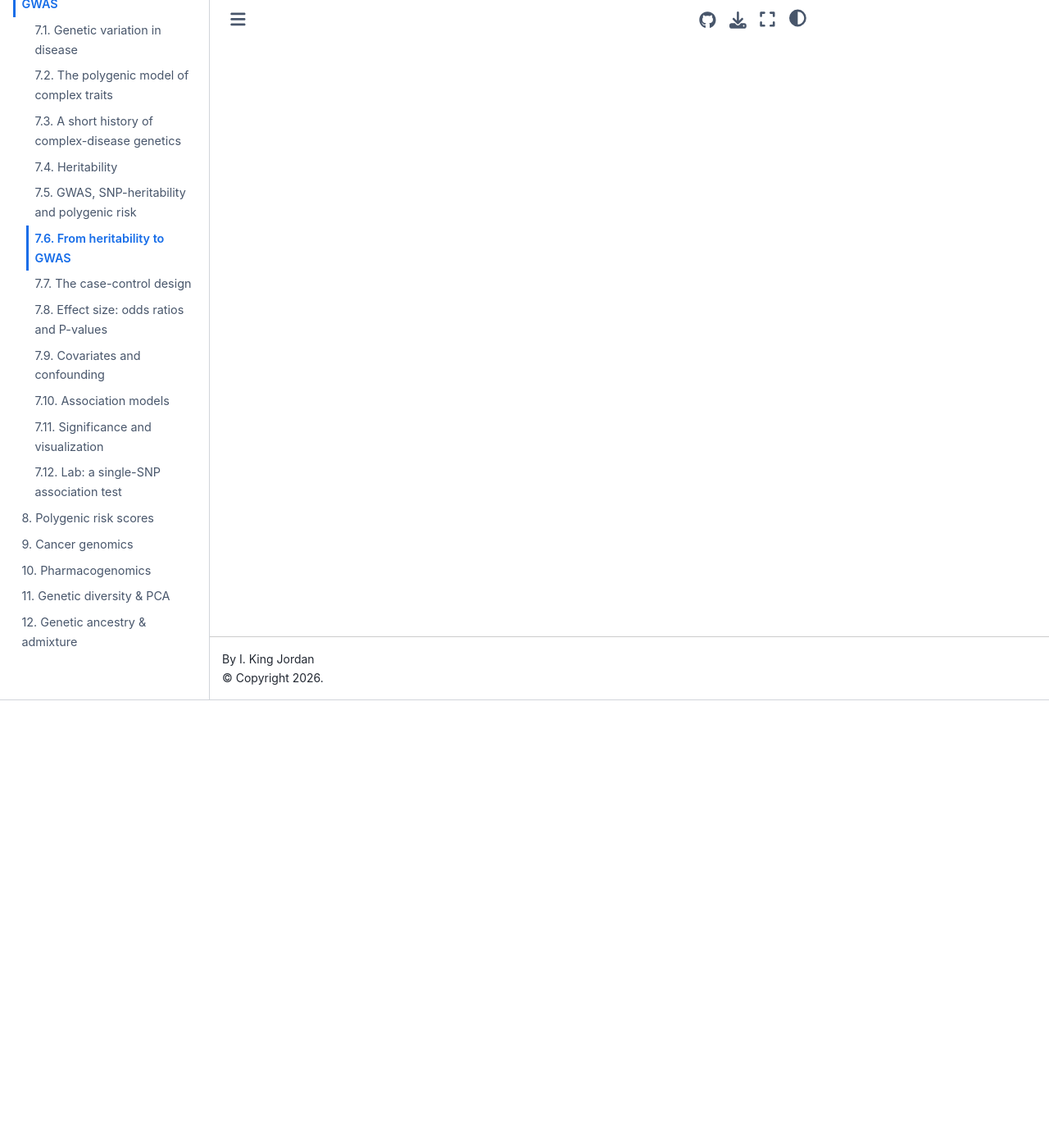
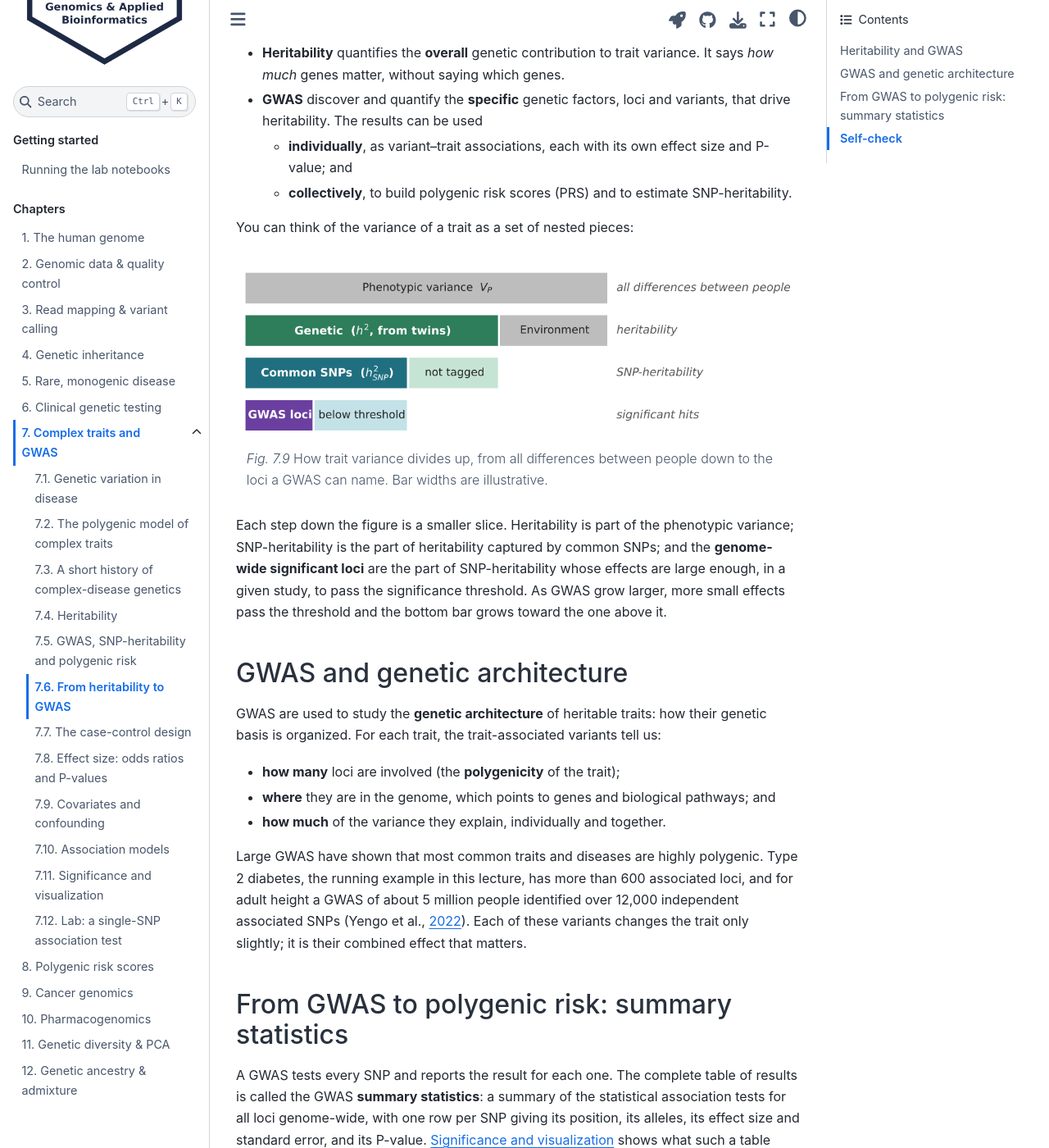
Before and after one commit to ikingjordan3/gab-book, a Jupyter Book: the page built from book/complex-traits-gwas/heritability-to-gwas.md, in a window 1280 px wide and 1400 px high, scrolled down 547 px. Shown: the whole window at 82% size. Built offline with Jupyter Book 1.0.4 settings and Sphinx 7.4.7 and the Sphinx Book theme 1.1.4, drawn with Linux system fonts in a browser that asks for light colours; some of the changed text lies outside the part shown.

Commit message:
7.6: write 'From heritability to GWAS' (#22)
Heritability vs GWAS, nested variance figure, genetic architecture, summary statistics as the
bridge to PRS; five-question self-check


Claude-Session: https://claude.ai/code/session_01U6DWbeVWiDfcG4AH2CHpBz

Co-authored-by: Claude <noreply@anthropic.com>

````diff
--- a/book/complex-traits-gwas/heritability-to-gwas.md
+++ b/book/complex-traits-gwas/heritability-to-gwas.md
@@ -1,11 +1,91 @@
+---
+jupytext:
+  text_representation:
+    extension: .md
+    format_name: myst
+kernelspec:
+  display_name: Python 3
+  language: python
+  name: python3
+---
+
 # From heritability to GWAS
 
 ```{admonition} Module at a glance
-**Lecture:** Genome-wide association studies &nbsp;·&nbsp; **Prerequisite:** Heritability
+**Lecture:** Genome-wide association studies &nbsp;·&nbsp; **Prerequisite:** {doc}`gwas-to-prs`
 
-**After this module you should be able to:** Connect heritability to GWAS loci and the bridge to polygenic risk.
+**After this module you should be able to:** connect heritability to the specific loci found by GWAS, describe what GWAS reveal about the genetic architecture of a trait, and explain what GWAS summary statistics are.
 ```
 
-```{note}
-This module is being written. The text, figures and self-check quiz will appear here.
+This module opens the second lecture of the chapter. The first lecture ended with the idea of a GWAS
+({doc}`gwas-to-prs`); the rest of the chapter works through how a GWAS is actually done, from study design
+to reading the results.
+
+## Heritability and GWAS
+
+Heritability and GWAS answer two different questions about the same genetic variation:
+
+- **Heritability** quantifies the **overall** genetic contribution to trait variance. It says *how much*
+  genes matter, without saying which genes.
+- **GWAS** discover and quantify the **specific** genetic factors, loci and variants, that drive heritability.
+  The results can be used
+  - **individually**, as variant–trait associations, each with its own effect size and P-value; and
+  - **collectively**, to build polygenic risk scores (PRS) and to estimate SNP-heritability.
+
+You can think of the variance of a trait as a set of nested pieces:
+
+```{figure} images/variance_explained.png
+:alt: Four nested bars. The top bar is all phenotypic variance. Below it, the variance splits into a genetic part (heritability, from twins) and an environmental part. Below the genetic part, common SNPs capture SNP-heritability, and the rest is not tagged by SNP arrays. Below that, only part of the SNP-heritability comes from genome-wide significant GWAS loci; the rest comes from SNPs whose effects are below the significance threshold.
+:width: 100%
+
+How trait variance divides up, from all differences between people down to the loci a GWAS can name.
+Bar widths are illustrative.
 ```
+
+Each step down the figure is a smaller slice. Heritability is part of the phenotypic variance; SNP-heritability
+is the part of heritability captured by common SNPs; and the **genome-wide significant loci** are the part of
+SNP-heritability whose effects are large enough, in a given study, to pass the significance threshold. As GWAS
+grow larger, more small effects pass the threshold and the bottom bar grows toward the one above it.
+
+## GWAS and genetic architecture
+
+GWAS are used to study the **genetic architecture** of heritable traits: how their genetic basis is organized.
+For each trait, the trait-associated variants tell us:
+
+- **how many** loci are involved (the **polygenicity** of the trait);
+- **where** they are in the genome, which points to genes and biological pathways; and
+- **how much** of the variance they explain, individually and together.
+
+Large GWAS have shown that most common traits and diseases are highly polygenic. Type 2 diabetes, the running
+example in this lecture, has more than 600 associated loci, and for adult height a GWAS of about 5 million
+people identified over 12,000 independent associated SNPs (Yengo et al.,
+[2022](https://doi.org/10.1038/s41586-022-05275-y)). Each of these variants changes the trait only slightly;
+it is their combined effect that matters.
+
+## From GWAS to polygenic risk: summary statistics
+
+A GWAS tests every SNP and reports the result for each one. The complete table of results is called the GWAS
+**summary statistics**: a summary of the statistical association tests for all loci genome-wide, with one row
+per SNP giving its position, its alleles, its effect size and standard error, and its P-value.
+{doc}`significance-and-plots` shows what such a table looks like and how it is drawn as a Manhattan plot.
+
+Summary statistics are what make GWAS results reusable. They are usually shared publicly, and they are the raw
+material for polygenic risk scores:
+
+- a PRS provides a single **point estimate of the genetic risk** (liability) for a trait or disease that a GWAS
+  has studied; and
+- it can be used to make predictions about the trait from a **personal genome sequence** or genotype data, by
+  weighting each allele the person carries by its effect size from the summary statistics.
+
+{doc}`../polygenic-risk-scores/index` builds on this in detail.
+
+## Self-check
+
+Pick an answer to see whether it is right and why. You can change your answer as often as you like.
+
+```{code-cell} ipython3
+:tags: [remove-input]
+import sys; sys.path.insert(0, "..")
+from gab_quiz import quiz
+quiz("quizzes/heritability-to-gwas.json")
+```
````
Also changed, not shown: book/complex-traits-gwas/index.md (+1 -1 lines), book/complex-traits-gwas/images/variance_explained.png (added), 1 other file.
